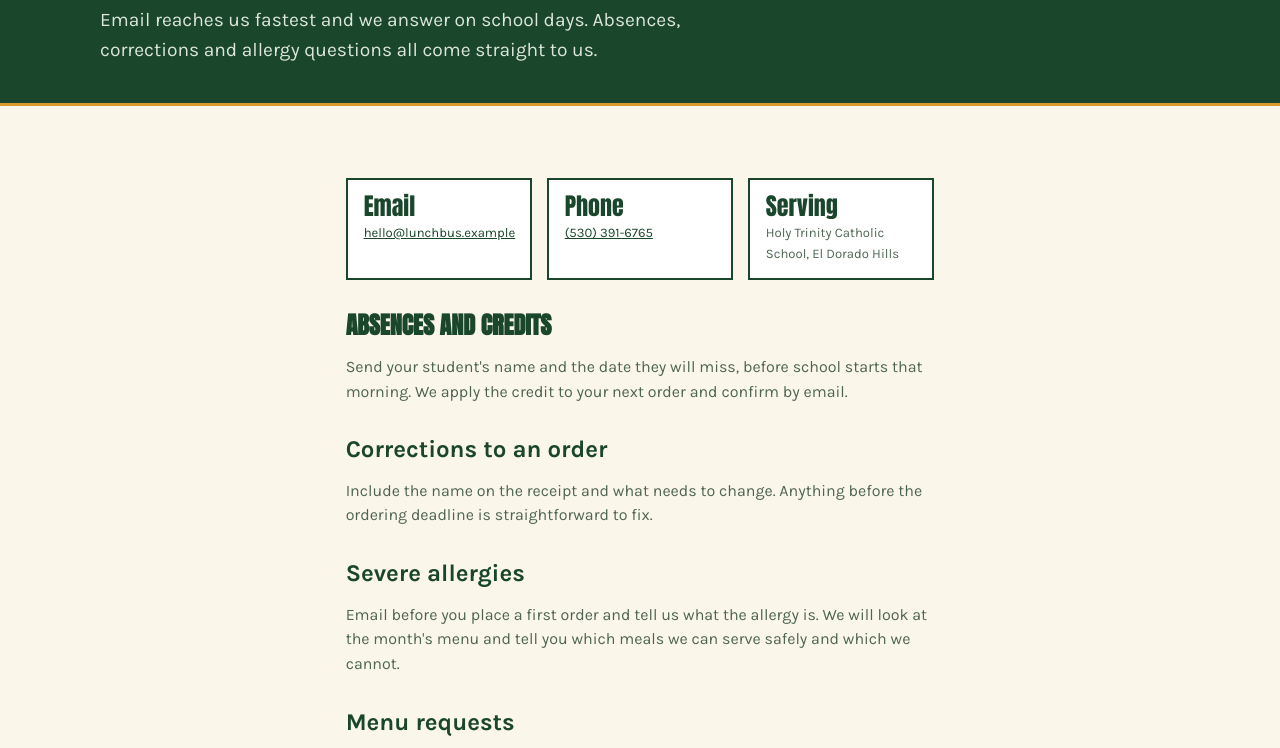
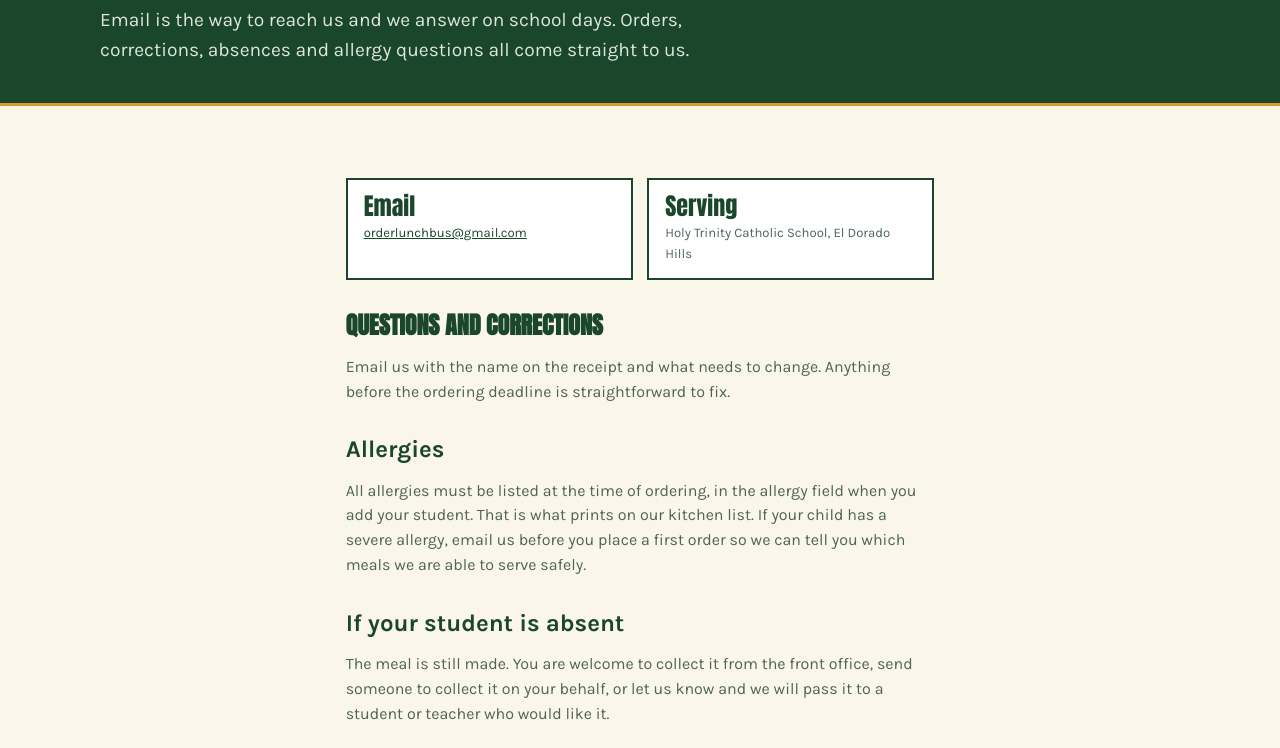
Before and after one commit to elliebusmire/orderlunchbus, a website: page contact.html in a window 1280 px wide. Shown: the part 177-925 px from the top of the page. Drawn offline with Linux system fonts and the light colour scheme.

Commit message:
Update contact.html

```diff
--- a/contact.html
+++ b/contact.html
@@ -4,10 +4,10 @@
 <meta charset="utf-8">
 <meta name="viewport" content="width=device-width, initial-scale=1">
 <title>Contact | Lunch Bus</title>
-<meta name="description" content="Reach Lunch Bus about orders, absences, credits and allergies at Holy Trinity Catholic School.">
+<meta name="description" content="Reach Lunch Bus about orders, corrections, absences and allergies at Holy Trinity Catholic School.">
 <meta name="theme-color" content="#1A462B">
 <meta property="og:title" content="Contact | Lunch Bus">
-<meta property="og:description" content="Reach Lunch Bus about orders, absences, credits and allergies at Holy Trinity Catholic School.">
+<meta property="og:description" content="Reach Lunch Bus about orders, corrections, absences and allergies at Holy Trinity Catholic School.">
 <meta property="og:type" content="website">
 <link rel="icon" href="assets/favicon.svg" type="image/svg+xml">
 <link rel="preconnect" href="https://fonts.googleapis.com">
@@ -47,32 +47,27 @@
 <section class="band">
   <div class="wrap">
     <h1>Contact Lunch Bus</h1>
-    <p>Email reaches us fastest and we answer on school days. Absences, corrections and allergy questions all come straight to us.</p>
+    <p>Email is the way to reach us and we answer on school days. Orders, corrections, absences and allergy questions all come straight to us.</p>
   </div>
 </section>
 
 <main class="wrap prose">
   <div class="facts">
-    <div class="fact"><span class="k">Email</span><span class="v"><a href="mailto:hello@lunchbus.example">hello@lunchbus.example</a></span></div>
-    <div class="fact"><span class="k">Phone</span><span class="v"><a href="tel:+15303916765">(530) 391-6765</a></span></div>
+    <div class="fact"><span class="k">Email</span><span class="v"><a href="mailto:orderlunchbus@gmail.com">orderlunchbus@gmail.com</a></span></div>
     <div class="fact"><span class="k">Serving</span><span class="v">Holy Trinity Catholic School, El Dorado Hills</span></div>
   </div>
 
-  <h2 class="section-head">Absences and credits</h2>
-  <p>Send your student's name and the date they will miss, before school starts that morning. We apply the credit to your next order and confirm by email.</p>
+  <h2 class="section-head">Questions and corrections</h2>
+  <p>Email us with the name on the receipt and what needs to change. Anything before the ordering deadline is straightforward to fix.</p>
 
-  <h2>Corrections to an order</h2>
-  <p>Include the name on the receipt and what needs to change. Anything before the ordering deadline is straightforward to fix.</p>
+  <h2>Allergies</h2>
+  <p>All allergies must be listed at the time of ordering, in the allergy field when you add your student. That is what prints on our kitchen list. If your child has a severe allergy, email us before you place a first order so we can tell you which meals we are able to serve safely.</p>
 
-  <h2>Severe allergies</h2>
-  <p>Email before you place a first order and tell us what the allergy is. We will look at the month's menu and tell you which meals we can serve safely and which we cannot.</p>
+  <h2>If your student is absent</h2>
+  <p>The meal is still made. You are welcome to collect it from the front office, send someone to collect it on your behalf, or let us know and we will pass it to a student or teacher who would like it.</p>
 
   <h2>Menu requests</h2>
   <p>If your student has something they would like to see, tell us. Menus are planned a month ahead, so early suggestions have the best chance of making it on.</p>
-
-  <div class="placeholder">
-    <p>Add your service hours and a realistic response time. If you only read email in the evening, say so. A promise you keep is worth more than a fast one you miss.</p>
-  </div>
 </main>
 <footer>
   <div class="wrap">
```
